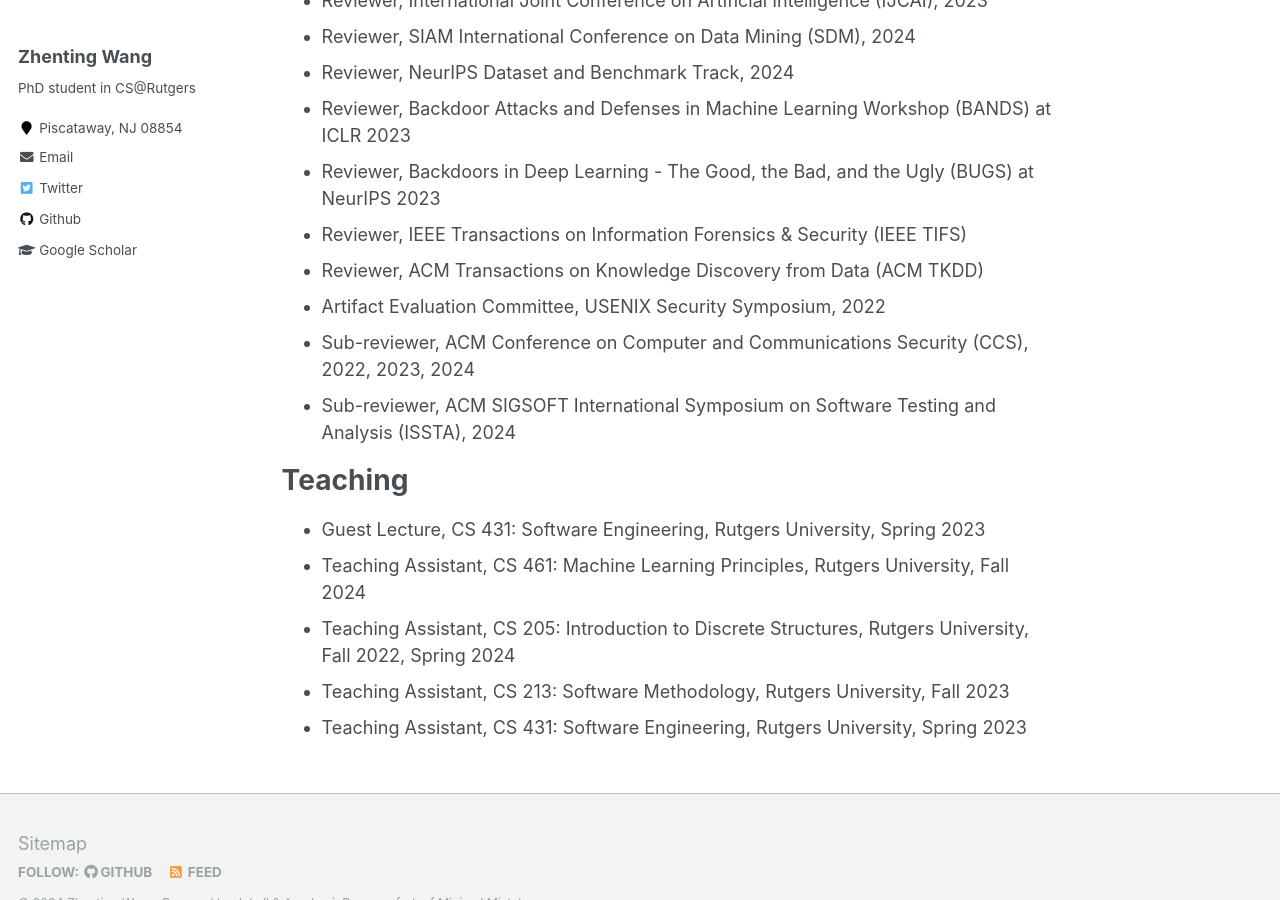
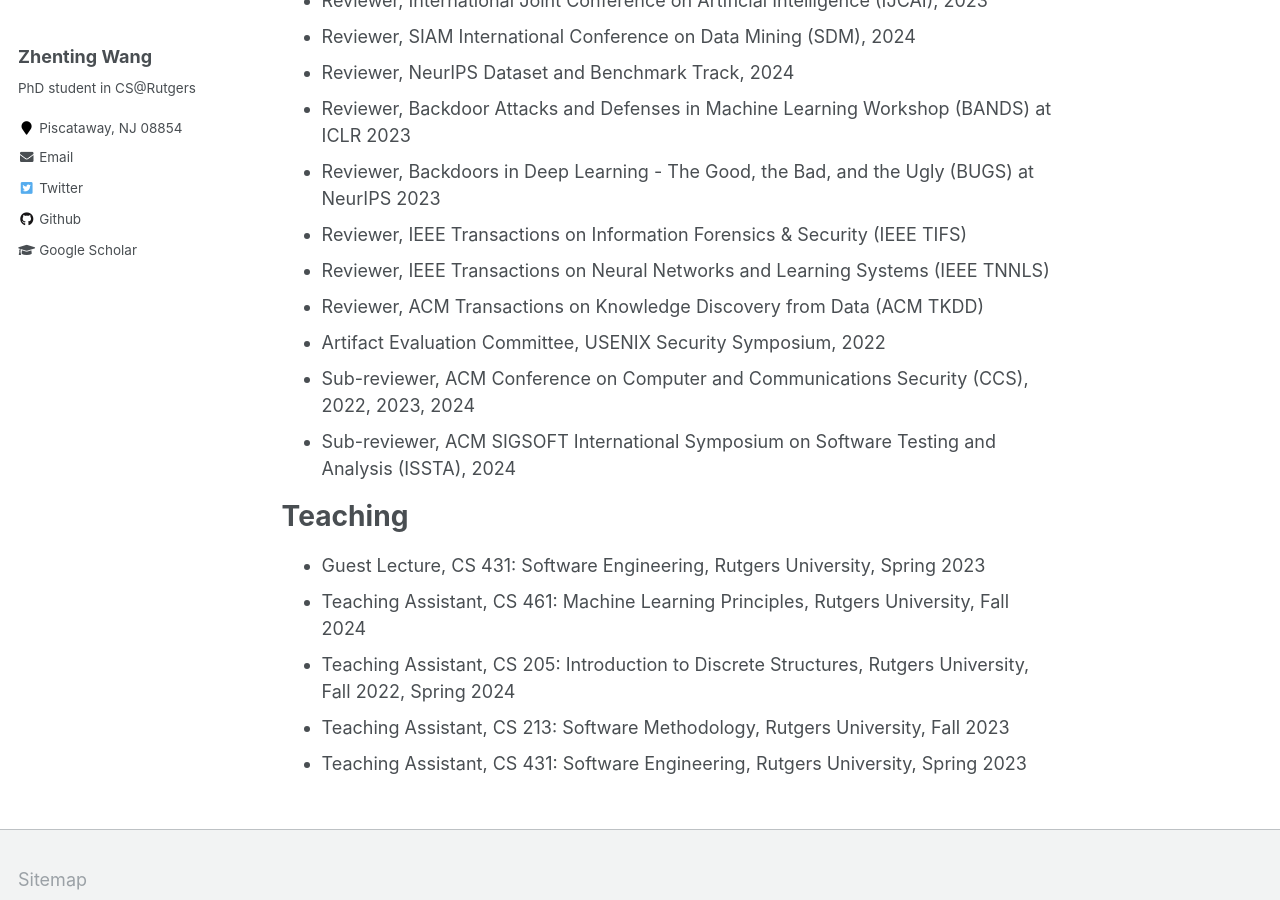
Before and after one commit to ZhentingWang/zhentingwang.github.io, a Jekyll site: the page built from _pages/about.md, in a window 1280 px wide and 900 px high, scrolled down 5386 px. Built offline with Jekyll 4.4.1, drawn with Linux system fonts in a browser that asks for light colours.

Commit message:
Update about.md

```diff
--- a/_pages/about.md
+++ b/_pages/about.md
@@ -163,6 +163,7 @@ Service
 * Reviewer, Backdoor Attacks and Defenses in Machine Learning Workshop (BANDS) at ICLR 2023
 * Reviewer, Backdoors in Deep Learning - The Good, the Bad, and the Ugly (BUGS) at NeurIPS 2023
 * Reviewer, IEEE Transactions on Information Forensics & Security (IEEE TIFS)
+* Reviewer, IEEE Transactions on Neural Networks and Learning Systems (IEEE TNNLS)
 * Reviewer, ACM Transactions on Knowledge Discovery from Data (ACM TKDD)
 * Artifact Evaluation Committee, USENIX Security Symposium, 2022
 * Sub-reviewer, ACM Conference on Computer and Communications Security (CCS), 2022, 2023, 2024
```
